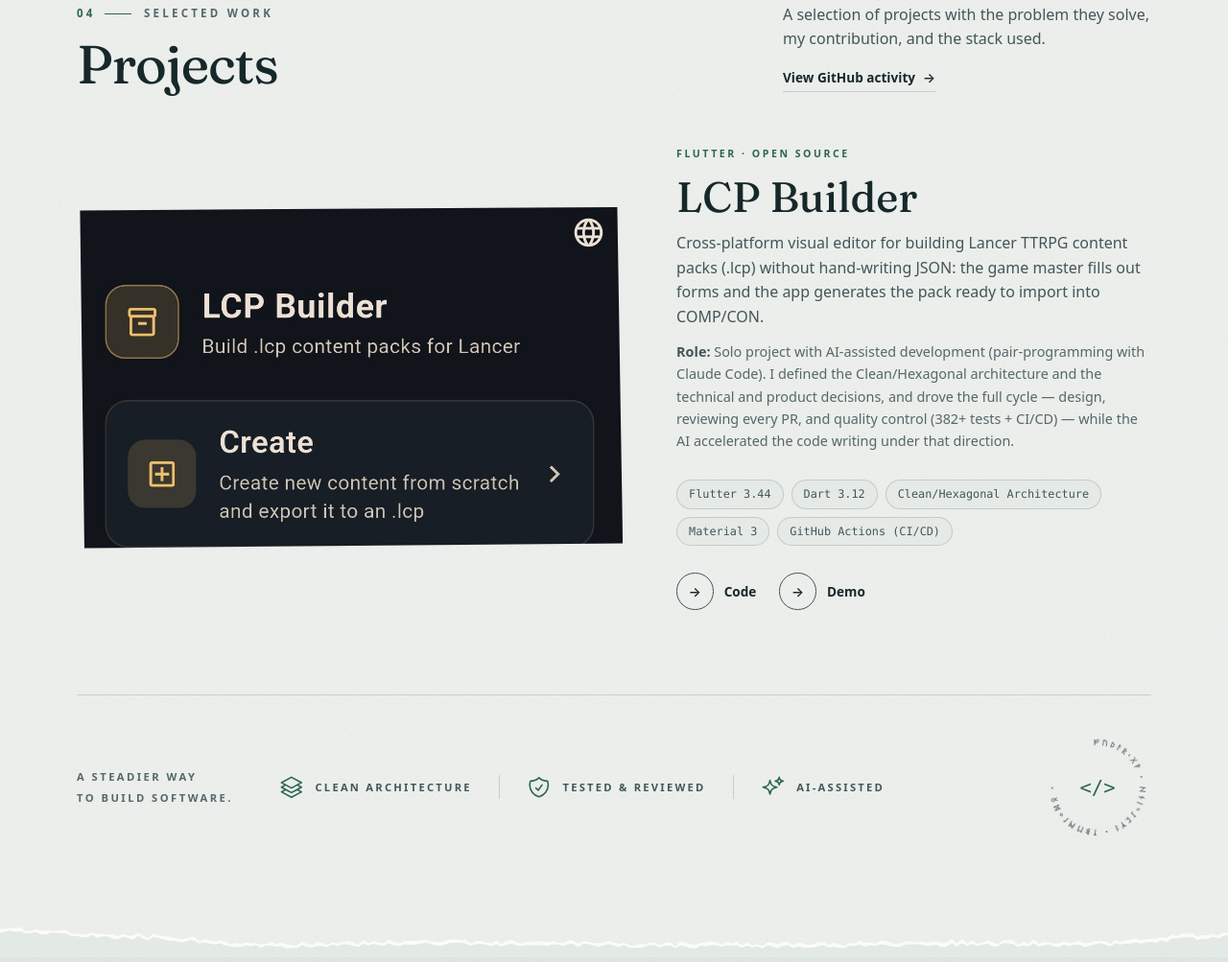
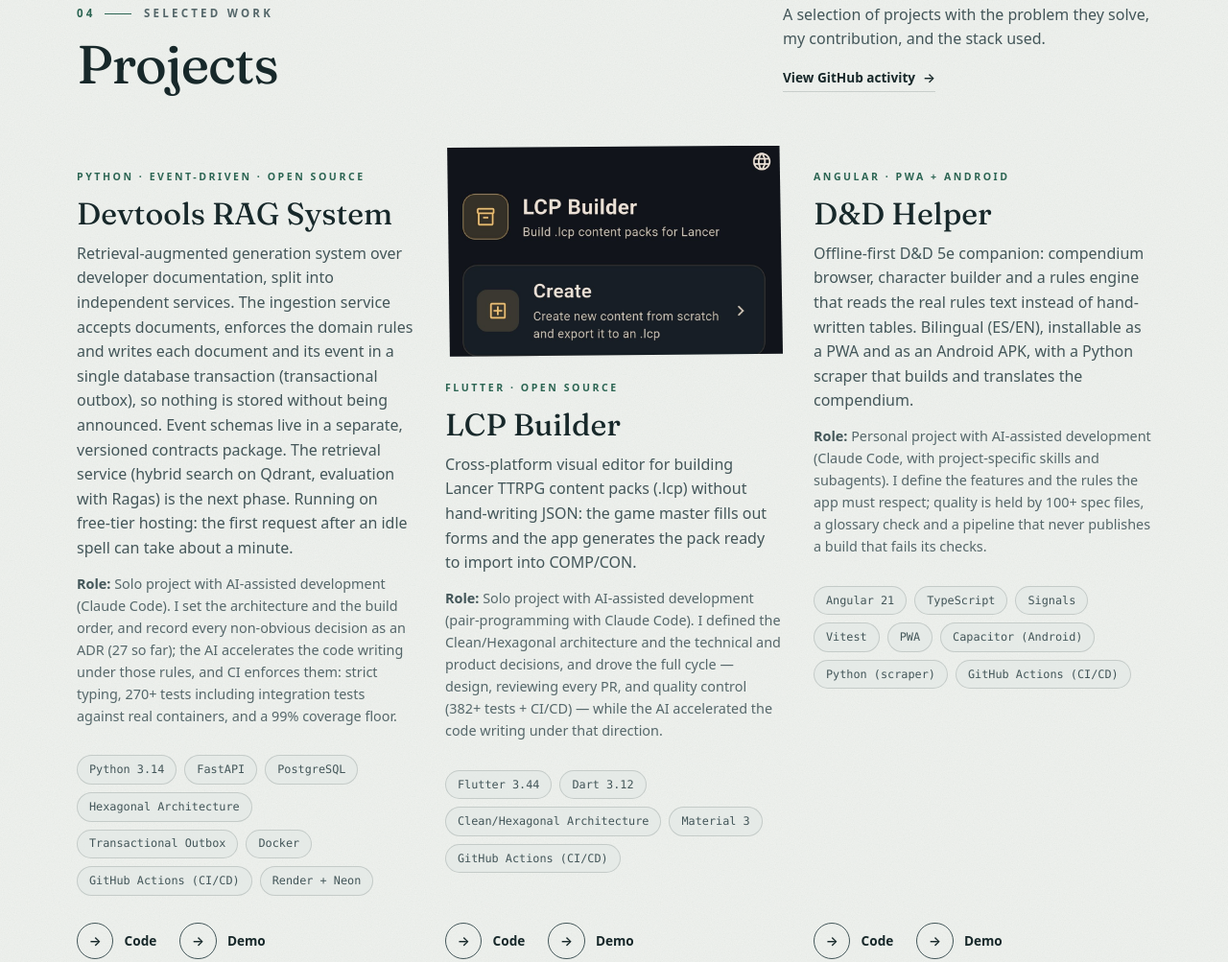
Before and after one commit to 1dardo1/1dardo1.github.io, a plain HTML site: page index.html in a window 1280 px wide. Shown: the part 3116-4119 px from the top of the page at 96% size. Drawn offline with Linux system fonts and the light colour scheme.

Commit message:
Add RAG system and D&D Helper projects, refresh stack, add private learning plan
- Projects: add Devtools RAG System (ingestion + contracts) and D&D Helper,
  both with bilingual copy; descriptions only claim what the repos show.
- Stack: FastAPI, TypeScript, GitHub Actions and Docker as tools; "RAG systems
  & evaluation" replaces Docker under self-taught learning.
- Structured data: extend knowsAbout.
- _notes/PLAN-APRENDIZAJE.md: learning plan, in an underscore folder so Jekyll
  does not publish it on the site.

Co-Authored-By: Claude Sonnet 5.5 <noreply@anthropic.com>
Claude-Session: https://claude.ai/code/session_01BmxfbG1hL4ozTL59vtSx5y

```diff
--- a/index.html
+++ b/index.html
@@ -58,7 +58,7 @@
   "worksFor": { "@type": "Organization", "name": "Mecalux" },
   "alumniOf": { "@type": "CollegeOrUniversity", "name": "Universidad Pontificia de Salamanca" },
   "address": { "@type": "PostalAddress", "addressCountry": "ES" },
-  "knowsAbout": ["C#", ".NET", "Java", "Angular", "Python", "Flutter", "PostgreSQL", "Software Architecture", "AI-assisted development"],
+  "knowsAbout": ["C#", ".NET", "Java", "Angular", "Python", "FastAPI", "TypeScript", "Flutter", "PostgreSQL", "Docker", "GitHub Actions", "Software Architecture", "Hexagonal Architecture", "Event-driven architecture", "AI-assisted development"],
   "sameAs": [
     "https://github.com/1dardo1",
     "https://www.linkedin.com/in/carlos-martín-velázquez-825393302"
@@ -300,6 +300,7 @@
             <span class="badge">C# / .NET</span>
             <span class="badge">Java</span>
             <span class="badge">Python</span>
+            <span class="badge">FastAPI</span>
           </div>
         </div>
 
@@ -307,6 +308,7 @@
           <h3 class="stack-card-title">Frontend</h3>
           <div class="badges">
             <span class="badge">Angular</span>
+            <span class="badge">TypeScript</span>
             <span class="badge">JavaScript</span>
             <span class="badge">HTML5</span>
             <span class="badge">CSS3</span>
@@ -339,6 +341,8 @@
           <div class="badges">
             <span class="badge">Git / GitHub</span>
             <span class="badge">Azure DevOps</span>
+            <span class="badge">GitHub Actions</span>
+            <span class="badge">Docker</span>
             <span class="badge">Swift</span>
           </div>
         </div>
@@ -348,7 +352,7 @@
 
           <p class="label label-sub" data-i18n="stack.selfTaught">Self-taught</p>
           <div class="badges">
-            <span class="badge badge-learning">Docker</span>
+            <span class="badge badge-learning" data-i18n="stack.ragEval">RAG systems &amp; evaluation</span>
             <span class="badge badge-learning" data-i18n="stack.crossPlatformDev">Cross-platform development</span>
           </div>
 
--- a/js/main.js
+++ b/js/main.js
@@ -60,6 +60,7 @@ const translations = {
       learning: 'Currently learning',
       selfTaught: 'Self-taught',
       crossPlatformDev: 'Cross-platform development',
+      ragEval: 'RAG systems &amp; evaluation',
       viaMaster:
         'Via the <a href="https://thebigschool.com/master-desarrollo-con-ia/" target="_blank" rel="noopener noreferrer" class="link">AI-Powered Software Development Master\'s Degree</a> — Big School',
       softwareArchitecture: 'Software Architecture',
@@ -163,6 +164,7 @@ const translations = {
       learning: 'Actualmente aprendiendo',
       selfTaught: 'Autoaprendizaje',
       crossPlatformDev: 'Desarrollo multiplataforma',
+      ragEval: 'Sistemas RAG y evaluación',
       viaMaster:
         'A través del <a href="https://thebigschool.com/master-desarrollo-con-ia/" target="_blank" rel="noopener noreferrer" class="link">Máster de Desarrollo con IA</a> — Big School',
       softwareArchitecture: 'Arquitectura de Software',
@@ -421,6 +423,22 @@ contactForm.addEventListener('submit', async (event) => {
 // render automatically, and the empty state disappears on its own.
 const projects = [
   {
+    title: 'Devtools RAG System',
+    kicker: { en: 'Python · Event-driven · Open source', es: 'Python · Orientado a eventos · Código abierto' },
+    description: {
+      en: 'Retrieval-augmented generation system over developer documentation, split into independent services. The ingestion service accepts documents, enforces the domain rules and writes each document and its event in a single database transaction (transactional outbox), so nothing is stored without being announced. Event schemas live in a separate, versioned contracts package. The retrieval service (hybrid search on Qdrant, evaluation with Ragas) is the next phase. Running on free-tier hosting: the first request after an idle spell can take about a minute.',
+      es: 'Sistema de generación aumentada por recuperación (RAG) sobre documentación para desarrolladores, dividido en servicios independientes. El servicio de ingesta acepta documentos, aplica las reglas de dominio y escribe cada documento y su evento en una única transacción de base de datos (transactional outbox), de modo que nada se guarda sin ser anunciado. Los esquemas de eventos viven en un paquete de contratos aparte y versionado. El servicio de recuperación (búsqueda híbrida en Qdrant, evaluación con Ragas) es la siguiente fase. Desplegado en hosting gratuito: la primera petición tras un rato inactivo puede tardar cerca de un minuto.',
+    },
+    role: {
+      en: 'Solo project with AI-assisted development (Claude Code). I set the architecture and the build order, and record every non-obvious decision as an ADR (27 so far); the AI accelerates the code writing under those rules, and CI enforces them: strict typing, 270+ tests including integration tests against real containers, and a 99% coverage floor.',
+      es: 'Proyecto en solitario con desarrollo asistido por IA (Claude Code). Fijé la arquitectura y el orden de construcción, y dejo cada decisión no trivial como un ADR (27 hasta ahora); la IA acelera la escritura del código bajo esas reglas, y el CI las hace cumplir: tipado estricto, más de 270 tests —incluidos de integración contra contenedores reales— y un mínimo de cobertura del 99 %.',
+    },
+    stack: ['Python 3.14', 'FastAPI', 'PostgreSQL', 'Hexagonal Architecture', 'Transactional Outbox', 'Docker', 'GitHub Actions (CI/CD)', 'Render + Neon'],
+    repoUrl: 'https://github.com/1dardo1/devtools-rag-ingestion',
+    demoUrl: 'https://devtools-rag-ingestion.onrender.com/docs',
+    image: '',
+  },
+  {
     title: 'LCP Builder',
     kicker: { en: 'Flutter · Open source', es: 'Flutter · Código abierto' },
     description: {
@@ -435,6 +453,22 @@ const projects = [
     repoUrl: 'https://github.com/1dardo1/lcp-builder',
     demoUrl: 'https://1dardo1.github.io/lcp-builder/',
     image: 'img/projects/lcp-builder.jpg',
+  },
+  {
+    title: 'D&D Helper',
+    kicker: { en: 'Angular · PWA + Android', es: 'Angular · PWA + Android' },
+    description: {
+      en: 'Offline-first D&D 5e companion: compendium browser, character builder and a rules engine that reads the real rules text instead of hand-written tables. Bilingual (ES/EN), installable as a PWA and as an Android APK, with a Python scraper that builds and translates the compendium.',
+      es: 'Compañero de D&D 5e que funciona sin conexión: explorador del compendio, creador de personajes y un motor de reglas que lee el texto real de las reglas en vez de tablas escritas a mano. Bilingüe (ES/EN), instalable como PWA y como APK de Android, con un scraper en Python que construye y traduce el compendio.',
+    },
+    role: {
+      en: 'Personal project with AI-assisted development (Claude Code, with project-specific skills and subagents). I define the features and the rules the app must respect; quality is held by 100+ spec files, a glossary check and a pipeline that never publishes a build that fails its checks.',
+      es: 'Proyecto personal con desarrollo asistido por IA (Claude Code, con skills y subagentes propios del proyecto). Defino las funciones y las reglas que la app debe respetar; la calidad la sostienen más de 100 ficheros de tests, una comprobación de glosario y un pipeline que nunca publica una versión que falle sus comprobaciones.',
+    },
+    stack: ['Angular 21', 'TypeScript', 'Signals', 'Vitest', 'PWA', 'Capacitor (Android)', 'Python (scraper)', 'GitHub Actions (CI/CD)'],
+    repoUrl: 'https://github.com/1dardo1/DnD_helper',
+    demoUrl: 'https://1dardo1.github.io/DnD_helper/',
+    image: '',
   },
   // {
   //   title: 'Project name',
```
Also changed, not shown: 1 other file.
